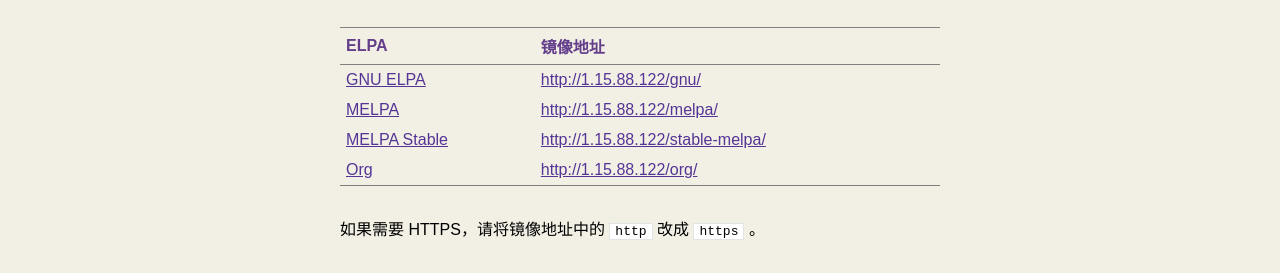
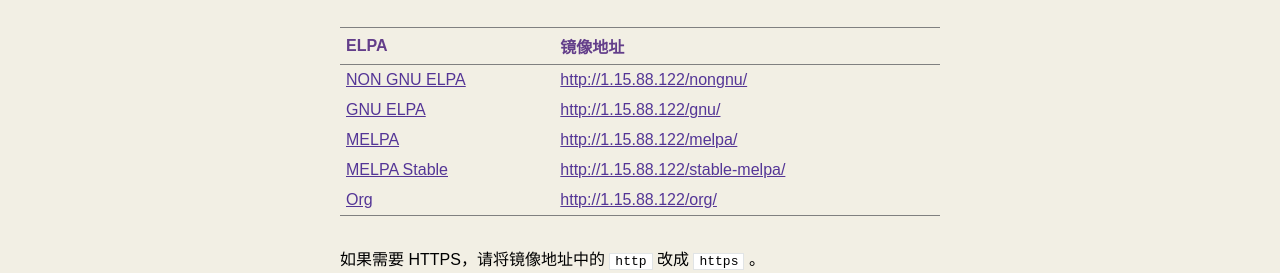
Before and after one commit to emacs-china/elpa, a plain HTML site: page index.html in a window 1280 px wide. Shown: the part 535-808 px from the top of the page. Drawn offline with Linux system fonts and the light colour scheme.

Commit message:
add nongnu

```diff
--- a/index.html
+++ b/index.html
@@ -58,6 +58,10 @@
 </tr>
 </thead>
 <tbody>
+<tr>
+<td class="org-left"><a href="http://elpa.gnu.org/">NON GNU ELPA</a></td>
+<td class="org-left"><a href="http://1.15.88.122/gnu/">http://1.15.88.122/nongnu/</a></td>
+</tr>
 <tr>
 <td class="org-left"><a href="http://elpa.gnu.org/">GNU ELPA</a></td>
 <td class="org-left"><a href="http://1.15.88.122/gnu/">http://1.15.88.122/gnu/</a></td>
```
